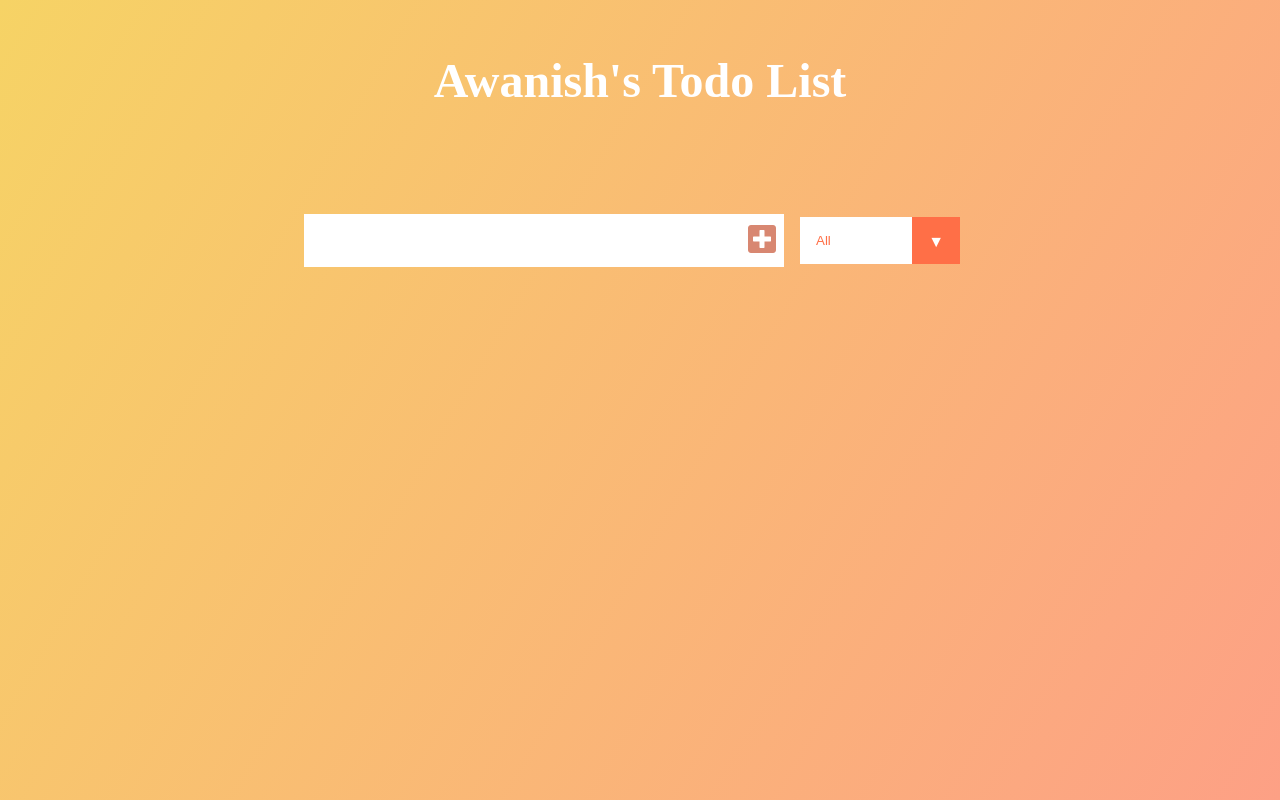
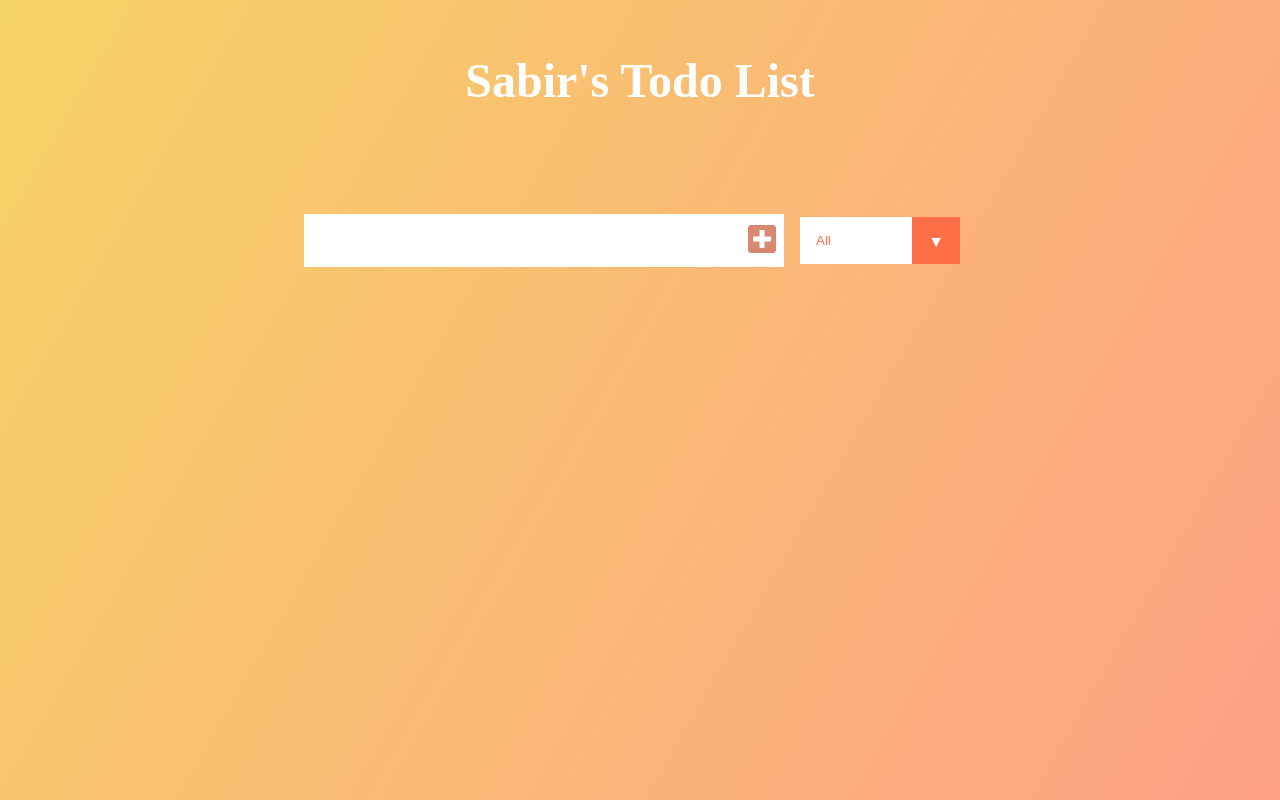
Before and after one commit to dev-sabir/Todo, a plain HTML site: page index.html in a window 1280 px wide. Drawn offline with Linux system fonts and the light colour scheme.

Commit message:
Update index.html

```diff
--- a/index.html
+++ b/index.html
@@ -18,7 +18,7 @@
     </head>
 <body>
     <header>
-        <h1>Awanish's Todo List</h1>
+        <h1>Sabir's Todo List</h1>
     </header>
     <form>
         <input type="text" class="todo-input">
```
